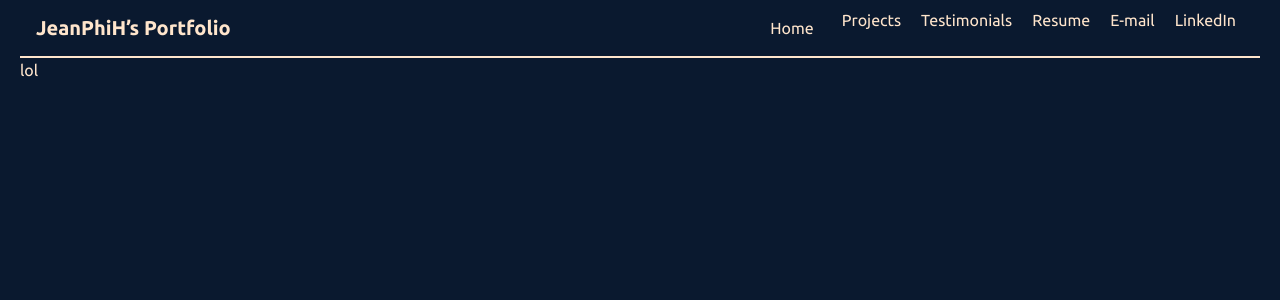
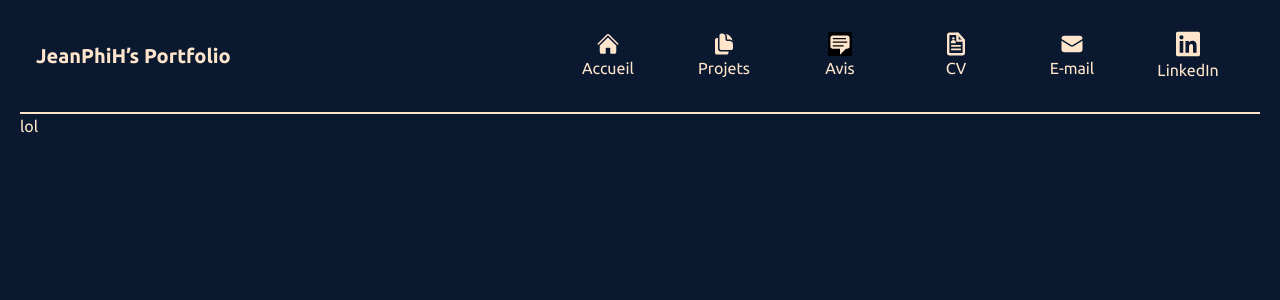
Before and after one commit to JeanPhiH/Projet_8_Portfolio, a Next.js app: page / in a window 1280 px wide. Shown: the top 300 px of the page. Built offline with nearby package versions, Linux system fonts and the light colour scheme.

Commit message:
animated navbar ok

```diff
--- a/src/components/Navbar.tsx
+++ b/src/components/Navbar.tsx
@@ -1,20 +1,39 @@
 import Image from 'next/image'
+import Link from 'next/link'
 
 export default function Navbar() {
 	return (
-		<nav className="flex flex-row p-2">
-			<ul className="flex gap-1 md:gap-5">
-				<li className="relative group p-2">
-          <div className="absolute inset-0 border-highlight group-hover:border-t-2 rounded-full group-hover:animate-spin-quick"></div>
-          <Image className="text-light md:hidden relative z-10" src="/icons/home.svg" alt="HomePage" width={24} height={24} />
-          <span className="hidden md:flex">Home</span>
-        </li>
-				<li><Image className="md:hidden" src="/icons/project.svg" alt="HomePage" width={24} height={24} /><span className="hidden md:flex">Projects</span></li>
-				<li><Image className="md:hidden" src="/icons/testimonial.svg" alt="HomePage" width={24} height={24} /><span className="hidden md:flex">Testimonials</span></li>
-				<li><Image className="md:hidden" src="/icons/cv.svg" alt="HomePage" width={24} height={24} /><span className="hidden md:flex">Resume</span></li>
-				<li><Image className="md:hidden" src="/icons/mail.svg" alt="HomePage" width={24} height={24} /><span className="hidden md:flex">E-mail</span></li>
-				<li><Image className="text-light md:hidden" src="/icons/linkedin.svg" alt="HomePage" width={24} height={24} /><span className="hidden md:flex">LinkedIn</span></li>
-			</ul>
+		<nav className="flex flex-row items-center jus gap-1 md:gap-5 p-2">
+			<Link href="/" className="flex flex-col items-center justify-center md:w-24 md:h-24 relative group p-2">
+				<div className="rounded-full absolute inset-0 border-highlight group-hover:border-t-2 group-hover:animate-spin-quick"></div>
+				<Image className="text-light relative z-10" src="/icons/home.svg" alt="HomePage" width={24} height={24} />
+				<span className="hidden md:flex">Accueil</span>
+			</Link>
+			<Link href="/" className="flex flex-col items-center justify-center md:w-24 md:h-24 relative group p-2">
+				<div className="rounded-full absolute inset-0 border-highlight group-hover:border-t-2 group-hover:animate-spin-quick"></div>
+				<Image className="text-light relative z-10" src="/icons/project.svg" alt="HomePage" width={24} height={24} />
+				<span className="hidden md:flex">Projets</span>
+			</Link>
+			<Link href="/" className="flex flex-col items-center justify-center md:w-24 md:h-24 relative group p-2">
+				<div className="rounded-full absolute inset-0 border-highlight group-hover:border-t-2 group-hover:animate-spin-quick"></div>
+				<Image className="text-light relative z-10" src="/icons/testimonial.svg" alt="HomePage" width={24} height={24} />
+				<span className="hidden md:flex">Avis</span>
+			</Link>
+			<Link href="/" className="flex flex-col items-center justify-center md:w-24 md:h-24 relative group p-2">
+				<div className="rounded-full absolute inset-0 border-highlight group-hover:border-t-2 group-hover:animate-spin-quick"></div>
+				<Image className="text-light relative z-10" src="/icons/cv.svg" alt="HomePage" width={24} height={24} />
+				<span className="hidden md:flex">CV</span>
+			</Link>
+			<Link href="/" className="flex flex-col items-center justify-center md:w-24 md:h-24 relative group p-2">
+				<div className="rounded-full absolute inset-0 border-highlight group-hover:border-t-2 group-hover:animate-spin-quick"></div>
+				<Image className="text-light relative z-10" src="/icons/mail.svg" alt="HomePage" width={24} height={24} />
+				<span className="hidden md:flex">E-mail</span>
+			</Link>
+			<Link href="/" className="flex flex-col items-center justify-center md:w-24 md:h-24 relative group p-2">
+				<div className="rounded-full absolute inset-0 border-highlight group-hover:border-t-2 group-hover:animate-spin-quick"></div>
+				<Image className="text-light relative z-10" src="/icons/linkedin.svg" alt="HomePage" width={24} height={24} />
+				<span className="hidden md:flex">LinkedIn</span>
+			</Link>
 		</nav>
 	);
 }
```
